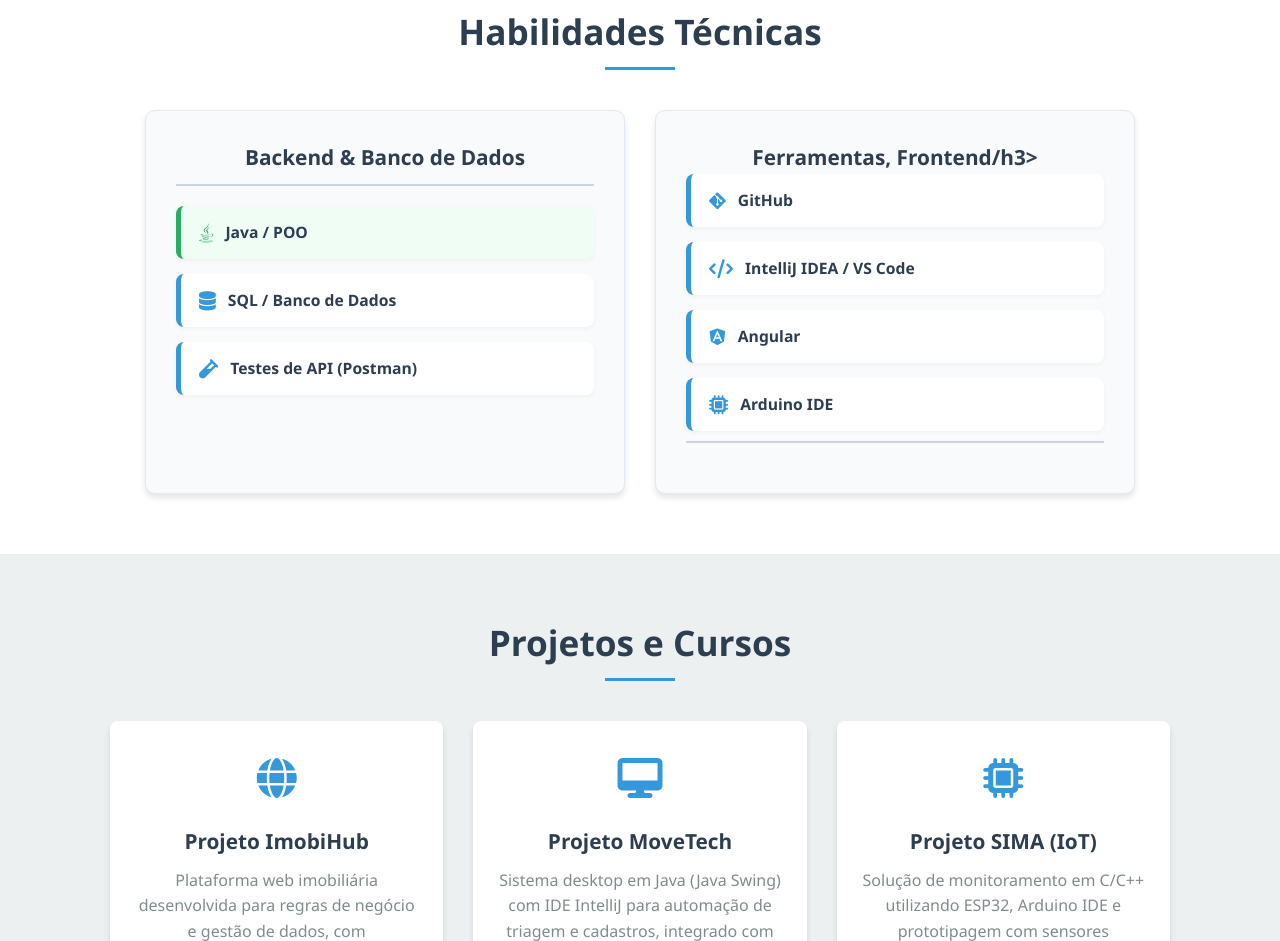
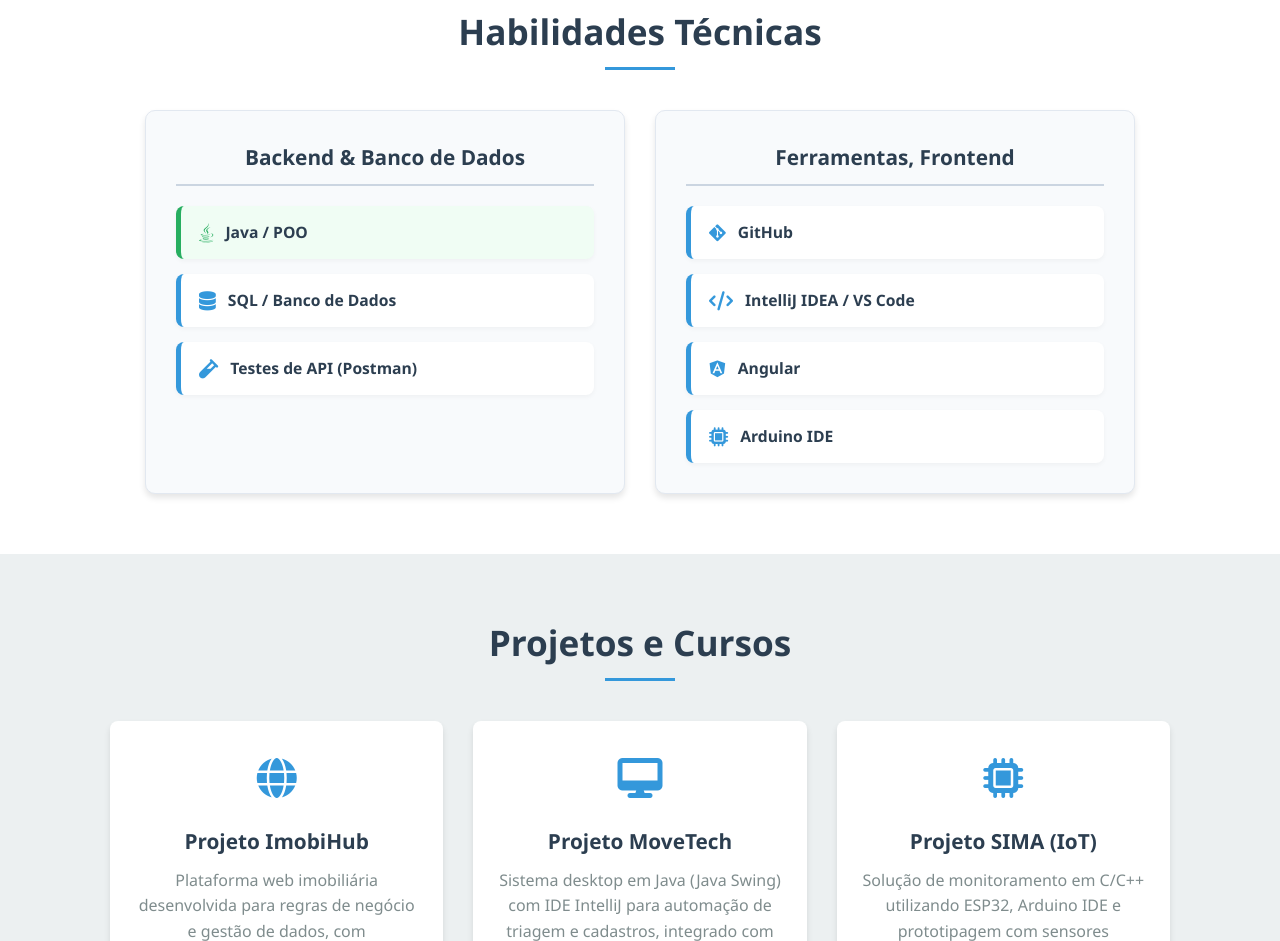
Before and after one commit to wallyson667/curriculo-online-, a plain HTML site: page index.html in a window 1280 px wide. Shown: the part 1780-2721 px from the top of the page. Drawn offline with Linux system fonts and the light colour scheme.

Commit message:
atualiza

```diff
--- a/index.html
+++ b/index.html
@@ -530,7 +530,7 @@
 
           <!-- FERRAMENTAS & SISTEMAS EMBARCADOS -->
           <div class="skill-category">
-            <h3>Ferramentas, Frontend/h3>
+            <h3>Ferramentas, Frontend</h3>
             <div class="skill-cards-grid">
               <div class="skill-card-item">
                 <div class="skill-info">
```
